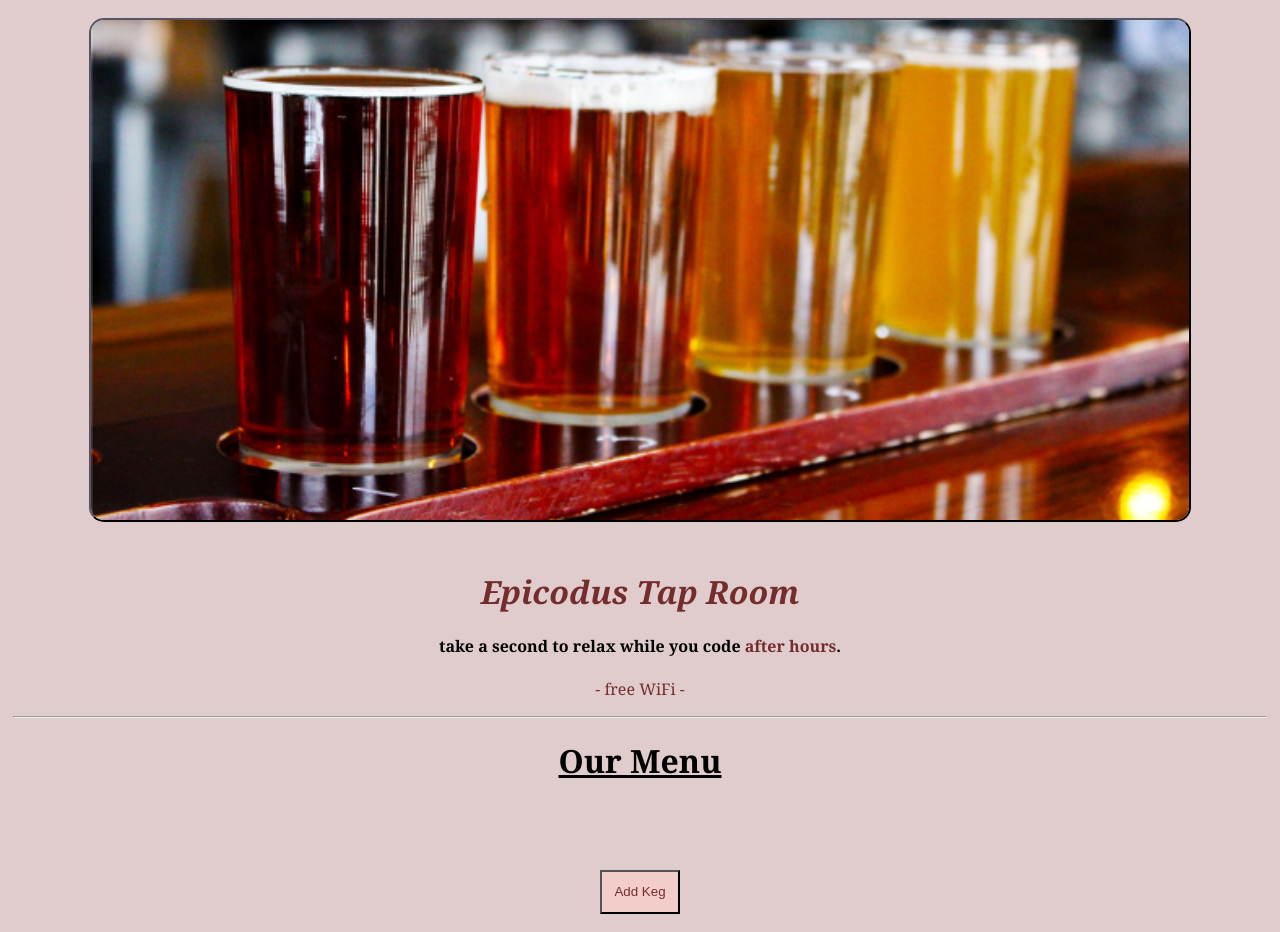
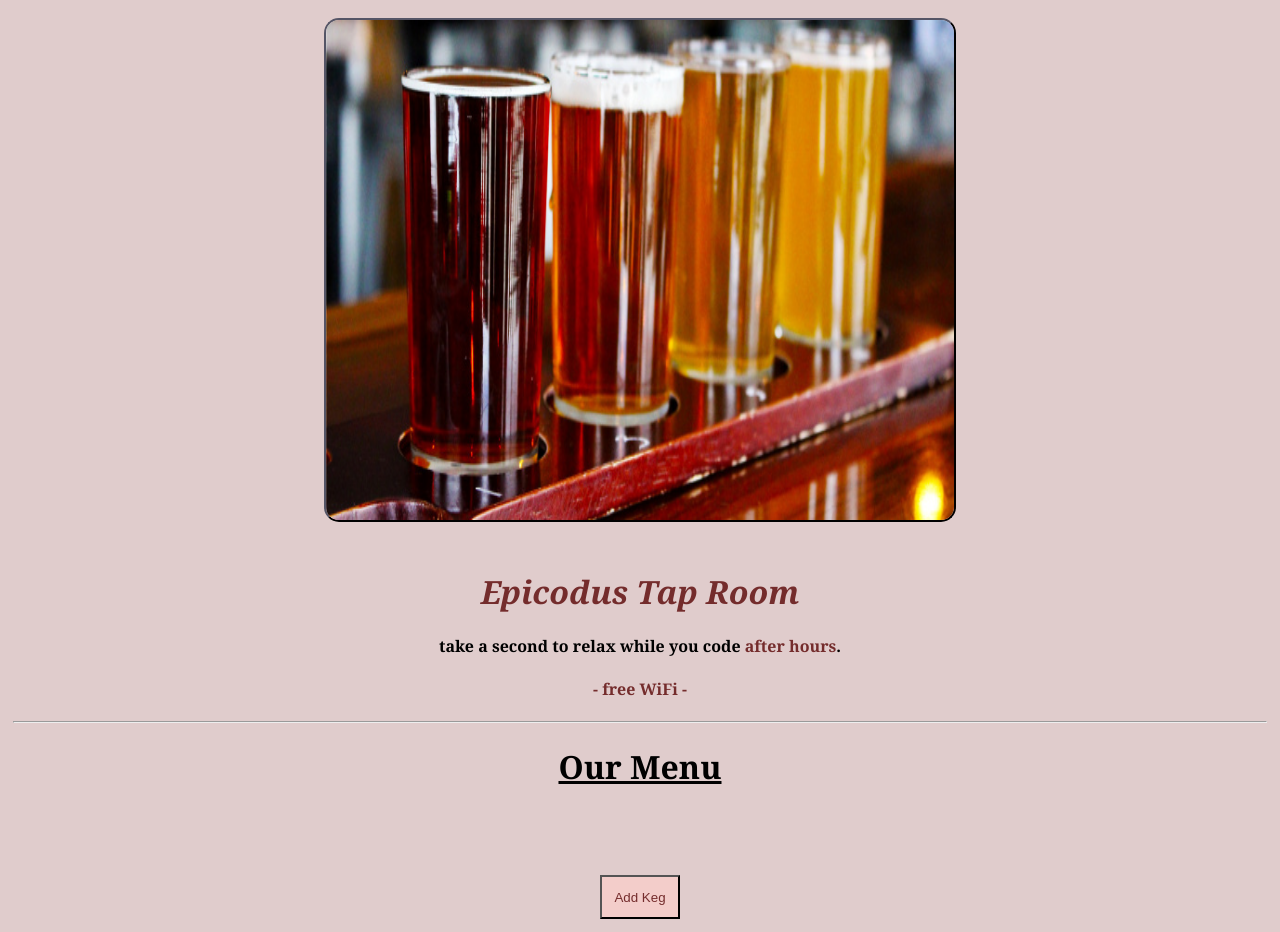
Before and after one commit to calliestump/tap-roomWithRedux, a React (Create React App) app: page / in a window 1280 px wide. Built offline with nearby package versions, Linux system fonts and the light colour scheme.

Commit message:
adds files for reducer with testing

```diff
--- a/package.json
+++ b/package.json
@@ -5,12 +5,15 @@
   "dependencies": {
     "@testing-library/jest-dom": "^5.11.9",
     "@testing-library/react": "^11.2.5",
-    "@testing-library/user-event": "^12.7.0",
+    "@testing-library/user-event": "^12.7.1",
     "bootstrap": "^4.6.0",
+    "jquery": "^3.5.1",
     "react": "^17.0.1",
     "react-bootstrap": "^1.4.3",
     "react-dom": "^17.0.1",
+    "react-redux": "^7.1.3",
     "react-scripts": "3.2.0",
+    "redux": "^4.0.5",
     "web-vitals": "^1.1.0"
   },
   "scripts": {
--- a/src/components/Header.js
+++ b/src/components/Header.js
@@ -8,7 +8,7 @@ function Header(){
       <br /><br />
       <h1 className="title"><i><strong>Epicodus Tap Room</strong></i></h1>
       <h4>take a second to relax while you code <strong><span className="afterHours">after hours</span></strong>.</h4>
-      <p><span className="freeWifi">- free WiFi -</span></p>
+      <h4><span className="freeWifi">- free WiFi -</span></h4>
       <hr />
     </React.Fragment>
   )
--- a/src/components/KegDetail.js
+++ b/src/components/KegDetail.js
@@ -14,9 +14,9 @@ function KegDetail(props){
       <React.Fragment>
         <h1><u>Keg Details</u></h1><br />
         <h2>{keg.kegName} - {keg.kegBrand}</h2>
-        <h4><strong>Amount of Pints:</strong> {alert}</h4>
-        <h4><strong>Alcohol Content:</strong> {keg.kegAlcoholContent}</h4>
-        <h4><strong>Keg Price:</strong> {keg.kegPrice}</h4><br />
+        <h3><strong>Amount of Pints:</strong> {alert}</h3>
+        <h3><strong>Alcohol Content:</strong> {keg.kegAlcoholContent}</h3>
+        <h3><strong>Keg Price:</strong> {keg.kegPrice}</h3><br />
         <button className="buy" onClick ={() => onClickingBuy() }>Sell Pint</button><br/><br/>
         <button className="edit" onClick = {props.onClickingEdit}>Edit Keg</button><br/><br/>
         <button className="delete" onClick ={() => onClickingDelete(keg.id)}>Delete Keg</button>
--- a/src/index.css
+++ b/src/index.css
@@ -29,7 +29,7 @@ code {
 }
 
 img {
-  width: stretch;
+  width: 50%;
   height: 500px;
   margin: 5px 5px 0 5px;
   border: #0f0f12 outset 2px;
```
Also changed, not shown: src/reducers/keg-list-reducer.js (added), 2 other files (tests, documents, lock files or other folders).
